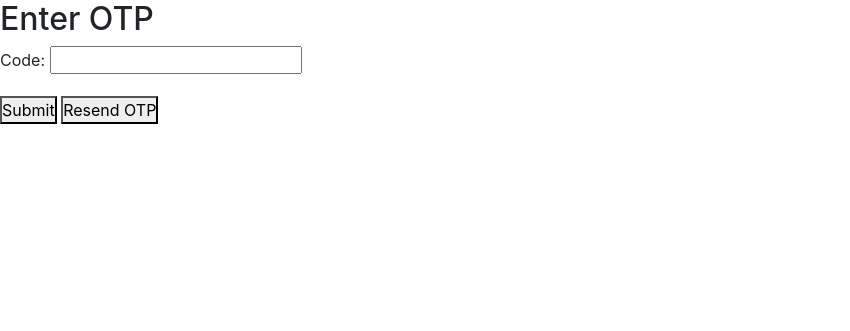
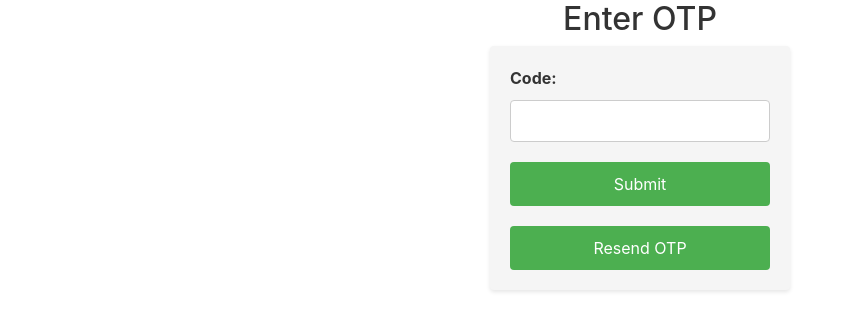
Before and after one commit to blevi3/google_drive_for_home, a Django app: page /enter_otp/3/ in a window 1280 px wide. Shown: the part 46-377 px from the top of the page, without its empty margins (0-850 px from the left). Run offline with Django 4.2, Linux system fonts and the light colour scheme; data comes from the database, SQL or seed files in the repository; both versions use the stored data as it was after the commit.

Commit message:
style otp_resend

```diff
--- /dev/null
+++ b/uploader/static/css/enter_otp.css
@@ -0,0 +1,58 @@
+h2 {
+    text-align: center;
+    margin-bottom: 20px;
+    font-size: 24px;
+    color: #333;
+  }
+
+  #otp-form {
+    width: 300px;
+    margin: 0 auto;
+    background-color: #f5f5f5;
+    padding: 20px;
+    border-radius: 4px;
+    box-shadow: 0 2px 4px rgba(0, 0, 0, 0.1);
+  }
+
+  #otp-form label {
+    display: block;
+    margin-bottom: 10px;
+    font-weight: bold;
+    color: #333;
+  }
+
+  #otp-form input[type="text"] {
+    width: 100%;
+    padding: 8px;
+    border: 1px solid #ccc;
+    border-radius: 4px;
+  }
+
+  #otp-form button {
+    display: block;
+    width: 100%;
+    margin-top: 20px;
+    padding: 10px;
+    background-color: #4CAF50;
+    color: white;
+    border: none;
+    border-radius: 4px;
+    cursor: pointer;
+    font-size: 16px;
+  }
+
+  #resend-otp {
+    background-color: #007BFF;
+    margin-top: 10px;
+  }
+
+  #resend-otp:hover {
+    background-color: #0056b3;
+  }
+
+  #resend-message {
+    text-align: center;
+    margin-top: 20px;
+    font-size: 16px;
+    color: #777;
+  }
```
Also changed, not shown: uploader/db.sqlite3, uploader/storage/templates/base.html, uploader/storage/templates/enter_otp.html.
